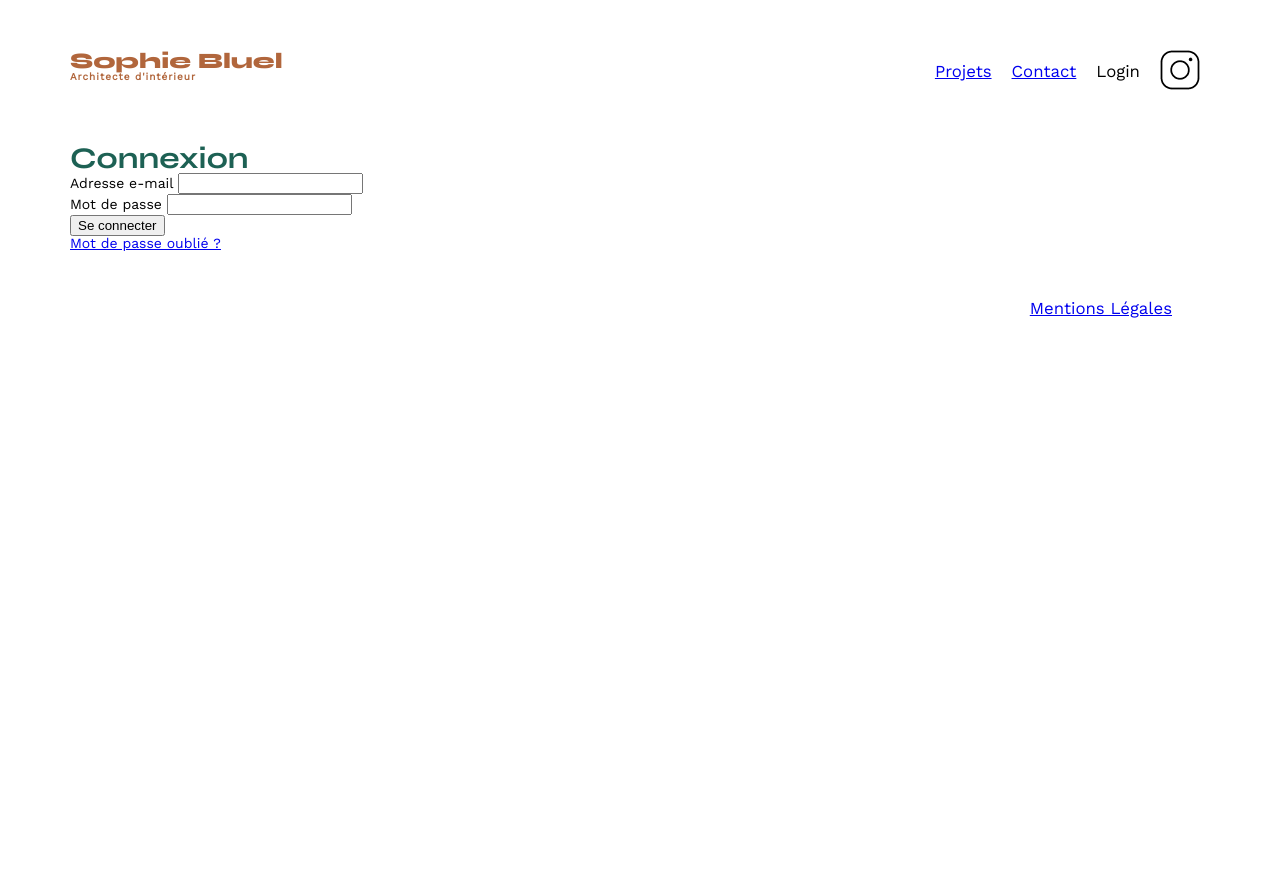
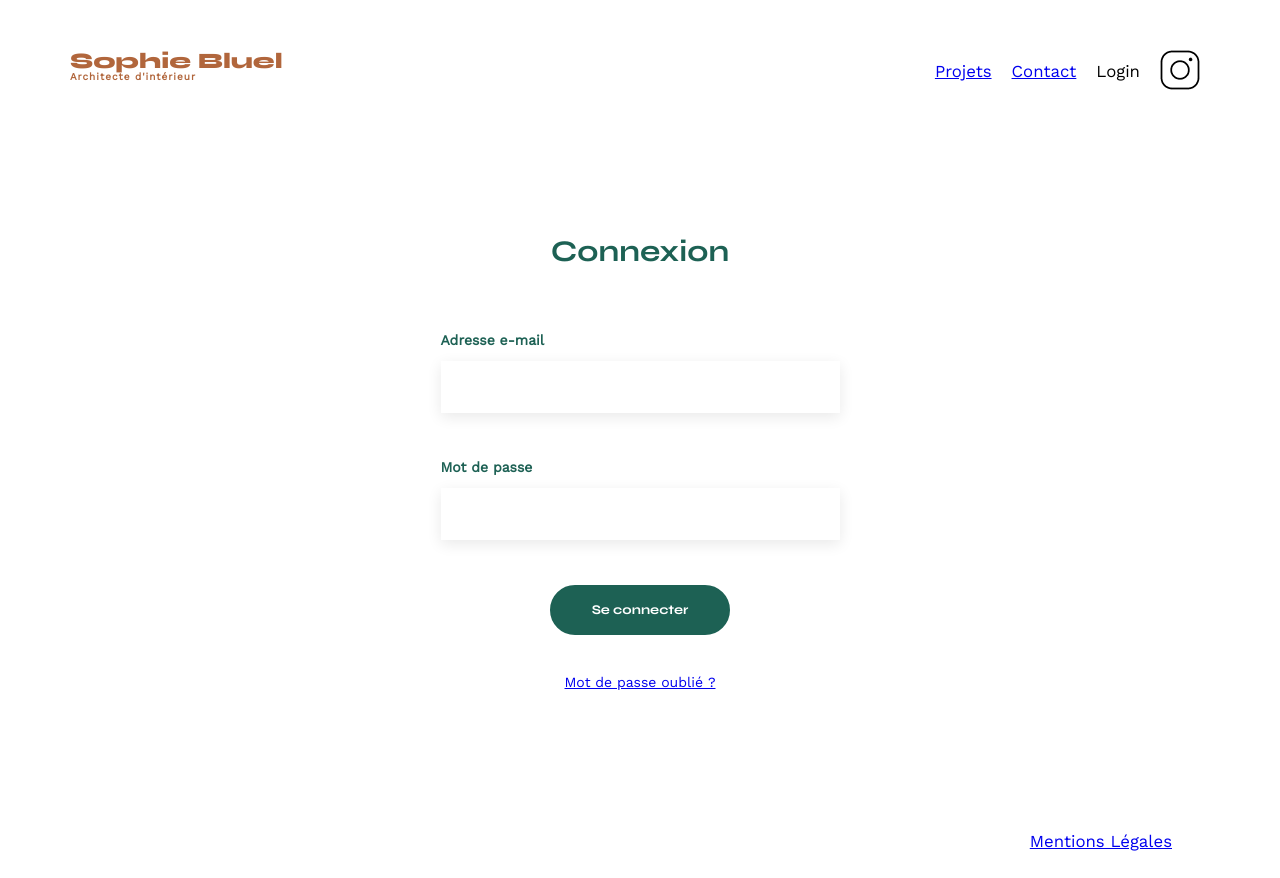
Before and after one commit to EGewalt/Projet_6, a plain HTML site: page FrontEnd/login.html in a window 1280 px wide. Before the commit the page ends 800 px from the top, so only its background shows below. Drawn offline with nearby package versions, Linux system fonts and the light colour scheme.

Commit message:
Add CSS page login

```diff
--- a/FrontEnd/assets/style.css
+++ b/FrontEnd/assets/style.css
@@ -75,7 +75,6 @@ h1 > span {
 	font-family: 'Work Sans';
 	font-size:10px;
 	letter-spacing: 0.1em;
-;
 }
 
 h2{
@@ -88,8 +87,8 @@ nav ul {
 	display: flex;
 	align-items: center;
 	list-style-type: none;
+}
 
-}
 nav li {
 	padding: 0 10px;
 	font-size: 1.2em;
@@ -135,15 +134,14 @@ li:hover {
 
 .gallery img {
 	width: 100%;
+}
 
-}
 #contact {
 	width: 50%;
 margin: auto;
 }
 #contact > * {
 	text-align: center;
-
 }
 #contact h2{
 	margin-bottom: 20px;
@@ -161,9 +159,11 @@ margin: auto;
 	border: none;
 	box-shadow: 0px 4px 14px rgba(0, 0, 0, 0.09);
 }
+
 #contact label {
 	margin: 2em 0 1em 0;
 }
+
 #contact textarea {
 	border: none;
 	box-shadow: 0px 4px 14px rgba(0, 0, 0, 0.09);
@@ -183,5 +183,92 @@ input[type="submit"]{
 footer nav ul {
 	display: flex;
 	justify-content: flex-end;
-	margin: 2em
+	margin: 2em;
 }
+
+/* Login Page Styling */
+.login {
+	display: flex;
+	flex-direction: column;
+	justify-content: center;
+	align-items: center;
+	height: 80vh;
+}
+
+.login h2 {
+	font-family: 'Syne', sans-serif;
+	font-weight: 700;
+	font-size: 30px;
+	color: #1D6154;
+	margin-bottom: 20px;
+}
+
+.login-form {
+	display: flex;
+	flex-direction: column;
+	width: 35%;
+}
+
+.login-form label {
+	margin: 3em 0 1em 0;
+	font-weight: 700;
+	font-size: 1em;
+	color: #1D6154;
+}
+
+.login-form input {
+	height: 50px;
+	font-size: 1.2em;
+	border: none;
+	box-shadow: 0px 4px 14px rgba(0, 0, 0, 0.09);
+	text-align: center;
+}
+
+.login-form input[type="submit"] {
+	font-family: "Syne", sans-serif;
+	font-weight: 700;
+	color: white;
+	background-color: #1D6154;
+	border: 2px solid #1D6154;
+	margin: 3em auto;
+	width: 180px;
+	text-align: center;
+	border-radius: 60px;
+	transition: all 0.5s ease;
+}
+
+.login-form input[type="submit"]:hover {
+	color: #1D6154;
+	background-color: white;
+	transform: scale(1.05);
+}
+
+#login-button {
+    font-family: "Syne", sans-serif;
+    font-weight: 700;
+    color: white;
+    background-color: #1D6154;
+    border: 2px solid #1D6154;
+    margin: 3em auto;
+    width: 180px;
+    height: 50px;
+    text-align: center;
+    border-radius: 60px;
+    transition: all 0.5s ease;
+    cursor: pointer;
+}
+
+#login-button:hover {
+    color: #1D6154;
+    background-color: white;
+    transform: scale(1.05);
+}
+
+/* Error Messages for Login */
+.error-box, .email-error, .password-error {
+	color: #B1663C;
+	font-size: 0.9em;
+	margin-top: 5px;
+	text-align: left;
+	width: 100%;
+}
```
